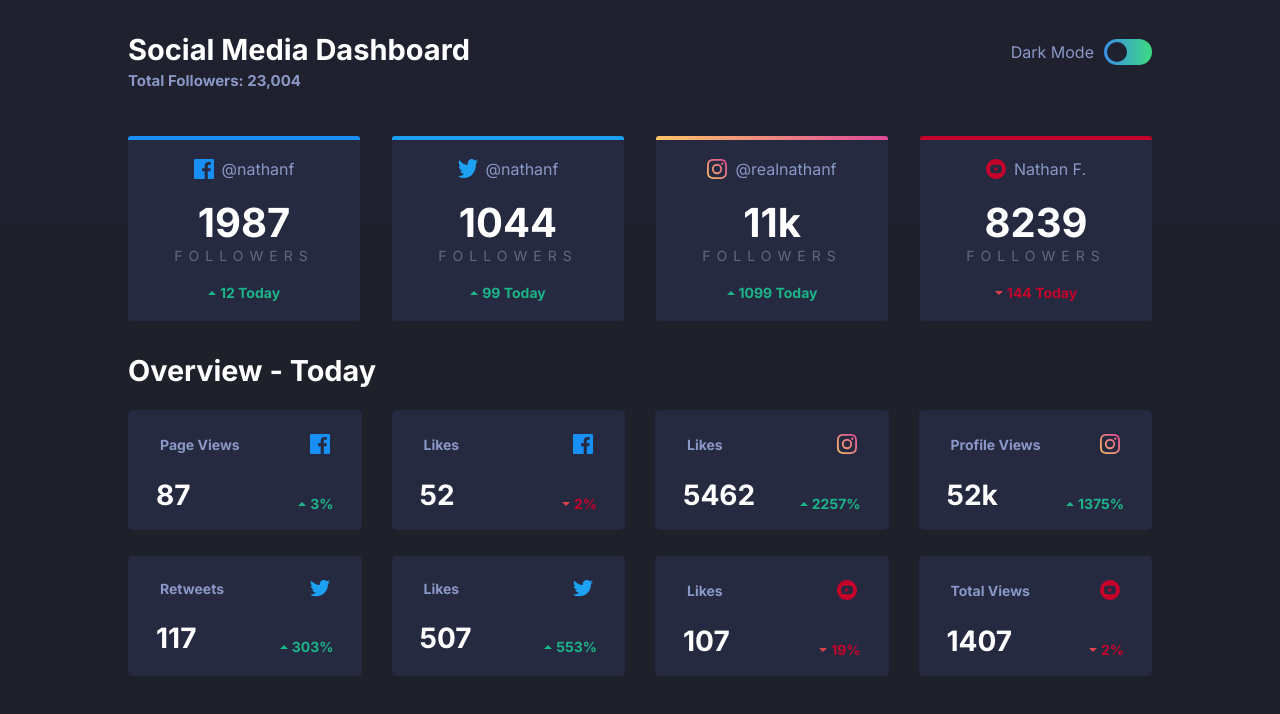
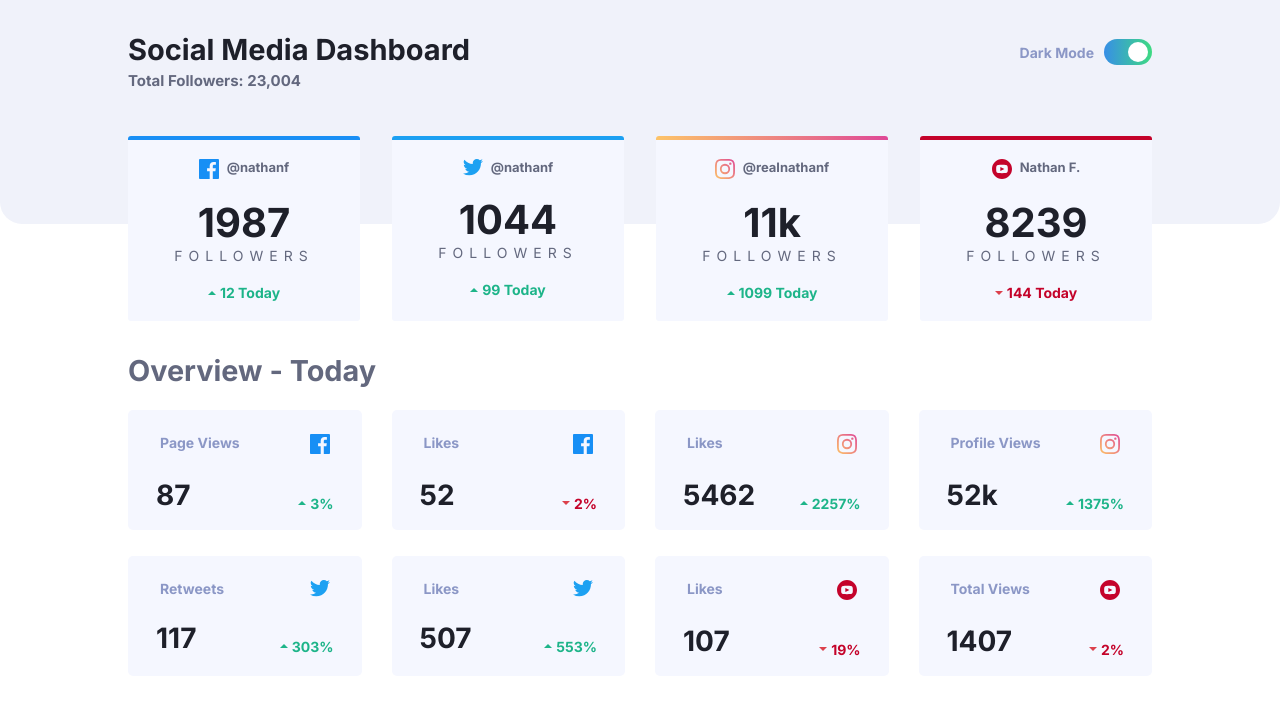
Before and after one commit to Harshil-0707/social-media-dashboard-with-theme-switcher-master, a plain HTML site: page index.html in a window 1280 px wide. Both pictures are taken after a click on the button 1128 px from the left and 52 px from the top of the page. Drawn offline with Linux system fonts and the light colour scheme.

Commit message:
initial commit

```diff
--- a/index.html
+++ b/index.html
@@ -12,25 +12,25 @@
     <link rel="stylesheet" href="style.css" />
     <title>social-media-dashboard-with-theme-switcher-master</title>
   </head>
-  <body>
+  <body class="darkTheme">
     <div id="container">
-      <header>
+      <header class="darkHeader">
         <div id="header">
           <div id="heading">
             <h1>Social Media Dashboard</h1>
-            <div id="followers">Total Followers: 23,004</div>
+            <div class="follower greytxt">Total Followers: 23,004</div>
           </div>
           <hr />
           <div id="theme">
             <div id="themeMode">Dark Mode</div>
             <button id="btn">
-              <div id="innerBtn"></div>
+              <div id="innerBtn" class="dark"></div>
             </button>
           </div>
         </div>
       </header>
       <div id="socialMediaInfo">
-        <div class="socialMedia" id="facebook">
+        <div class="socialMediaDark" id="facebook">
           <div class="top"></div>
           <div class="appIcon">
             <img src="./images/icon-facebook.svg" />
@@ -43,7 +43,7 @@
             <div class="followerCntToday">12 Today</div>
           </div>
         </div>
-        <div class="socialMedia" id="twitter">
+        <div class="socialMediaDark" id="twitter">
           <div class="top"></div>
           <div class="appIcon">
             <img src="./images/icon-twitter.svg" />
@@ -56,7 +56,7 @@
             <div class="followerCntToday">99 Today</div>
           </div>
         </div>
-        <div class="socialMedia" id="instagram">
+        <div class="socialMediaDark" id="instagram">
           <div class="top"></div>
           <div class="appIcon">
             <img src="./images/icon-instagram.svg" />
@@ -69,7 +69,7 @@
             <div class="followerCntToday">1099 Today</div>
           </div>
         </div>
-        <div class="socialMedia" id="YouTube">
+        <div class="socialMediaDark" id="YouTube">
           <div class="top"></div>
           <div class="appIcon">
             <img src="./images/icon-youtube.svg" />
@@ -84,9 +84,9 @@
         </div>
       </div>
       <main>
-        <h2>Overview - Today</h2>
+        <h2 class="greytxt">Overview - Today</h2>
         <div class="socialOverview">
-          <div class="socialApp">
+          <div class="socialAppDark">
             <div class="views-app">
               <div class="type">Page Views</div>
               <img src="./images/icon-facebook.svg" />
@@ -99,7 +99,7 @@
               </div>
             </div>
           </div>
-          <div class="socialApp">
+          <div class="socialAppDark">
             <div class="views-app">
               <div class="type">Likes</div>
               <img src="./images/icon-facebook.svg" />
@@ -112,7 +112,7 @@
               </div>
             </div>
           </div>
-          <div class="socialApp">
+          <div class="socialAppDark">
             <div class="views-app">
               <div class="type">Likes</div>
               <img src="./images/icon-instagram.svg" />
@@ -125,7 +125,7 @@
               </div>
             </div>
           </div>
-          <div class="socialApp">
+          <div class="socialAppDark">
             <div class="views-app">
               <div class="type">Profile Views</div>
               <img src="./images/icon-instagram.svg" />
@@ -138,7 +138,7 @@
               </div>
             </div>
           </div>
-          <div class="socialApp">
+          <div class="socialAppDark">
             <div class="views-app">
               <div class="type">Retweets</div>
               <img src="./images/icon-twitter.svg" />
@@ -151,7 +151,7 @@
               </div>
             </div>
           </div>
-          <div class="socialApp">
+          <div class="socialAppDark">
             <div class="views-app">
               <div class="type">Likes</div>
               <img src="./images/icon-twitter.svg" />
@@ -164,7 +164,7 @@
               </div>
             </div>
           </div>
-          <div class="socialApp">
+          <div class="socialAppDark">
             <div class="views-app">
               <div class="type">Likes</div>
               <img src="./images/icon-youtube.svg" />
@@ -177,7 +177,7 @@
               </div>
             </div>
           </div>
-          <div class="socialApp">
+          <div class="socialAppDark">
             <div class="views-app">
               <div class="type">Total Views</div>
               <img src="./images/icon-youtube.svg" />
--- a/main.js
+++ b/main.js
@@ -0,0 +1,13 @@
+const btn = document.getElementById("btn");
+const darkTheme = document.querySelectorAll("body");
+const header = document.querySelector(".darkHeader");
+const greytxt = document.querySelectorAll(".greytxt");
+const box = document.querySelectorAll("main .socialAppDark , .socialMediaDark");
+
+btn.onclick = () => {
+  header.classList.toggle("whiteHeader");
+  btn.firstElementChild.classList.toggle("active");
+  box.forEach((boxs) => boxs.classList.toggle("socialLight"));
+  greytxt.forEach((txt) => txt.classList.toggle("Grayish-Blue"));
+  darkTheme.forEach((theme) => theme.classList.toggle("darkTheme"));
+};
--- a/style.css
+++ b/style.css
@@ -37,15 +37,22 @@
   box-sizing: border-box;
 }
 
-body {
+/* Dark theme */
+
+.darkTheme {
   background-color: var(--Very-Dark-Blue-BG);
 }
 
 /* Header */
 
 header {
-  height: 35vh;
+  border-radius: 0 0 22px 22px;
+}
+
+.darkHeader {
+  height: 30vh;
   padding: 4vh 10vw 0 10vw;
+  transition: background-color 0.2s ease-in-out;
   background-color: var(--Very-Dark-Blue-TBG);
   @media (max-width: 1440px) {
     height: 28vh;
@@ -62,16 +69,24 @@ header {
   }
 }
 
+.darkTheme h1 {
+  color: var(--White);
+}
+
 h1 {
   font-size: 29px;
   margin-bottom: 4px;
-  color: var(--White);
+  color: var(--Very-Dark-Blue);
 }
 
-#followers {
+.follower {
   font-size: 15px;
   font-weight: 700;
   color: var(--Desaturated-Blue-text);
+}
+
+.Grayish-Blue {
+  color: var(--Dark-Grayish-Blue);
 }
 
 hr {
@@ -81,6 +96,8 @@ hr {
 #theme {
   display: flex;
   height: 2.5rem;
+  font-size: 14px;
+  font-weight: 700;
   align-items: center;
   justify-content: space-between;
 }
@@ -101,19 +118,19 @@ hr {
 
 #btn:hover {
   cursor: pointer;
-  filter: brightness(110%);
+  background: linear-gradient(to right, hsl(210, 87%, 64%), hsl(146, 90%, 66%));
 }
 
-#btn:hover #innerBtn {
-  cursor: pointer;
-  filter: brightness(120%);
-}
-
-#innerBtn {
+.dark {
   width: 48%;
   height: 100%;
   border-radius: 100%;
+  transition: all 0.4s ease-in-out;
   background-color: var(--Very-Dark-Blue-TBG);
+}
+
+#btn:hover .dark {
+  filter: brightness(2);
 }
 
 /* Social Media containers */
@@ -127,18 +144,24 @@ hr {
   grid-template-columns: repeat(4, 1fr);
 }
 
-.socialMedia {
+.socialMediaDark {
   display: flex;
   border-radius: 3px;
   align-items: center;
+  color: var(--White);
   flex-direction: column;
   background-color: var(--Dark-Desaturated-Blue-Card-BG);
 }
 
-.socialMedia:hover,
-.socialApp:hover {
+.socialAppDark,
+.socialMediaDark {
+  transition: all 0.2s ease-in-out;
+}
+
+.socialAppDark:hover,
+.socialMediaDark:hover {
   cursor: pointer;
-  filter: brightness(130%);
+  background-color: hsl(228, 25%, 25%);
 }
 
 .top {
@@ -163,18 +186,20 @@ hr {
 }
 
 .mentions {
+  font-size: 13px;
+  font-weight: 700;
   margin-left: 8px;
-  color: var(--Desaturated-Blue-text);
+  color: var(--Dark-Grayish-Blue);
 }
 
 h2 {
-  color: var(--White);
   font-size: max(3vw, 40px);
 }
 
 .followers {
   font-size: 14px;
   letter-spacing: 6px;
+  font-weight: 400;
   text-transform: uppercase;
   color: var(--Dark-Grayish-Blue);
 }
@@ -200,12 +225,16 @@ h2 {
 
 main {
   padding-inline: 10vw;
-  background-color: var(--Very-Dark-Blue-BG);
+}
+
+main {
+  @media (max-width: 1500px) {
+    margin-bottom: 6vh;
+  }
 }
 
 main h2 {
   font-size: 1.8rem;
-  width: fit-content;
   color: var(--White);
   margin-block: 2rem 22px;
 }
@@ -217,7 +246,8 @@ main .socialOverview {
   grid-template-columns: repeat(4, 1fr);
 }
 
-.socialOverview .socialApp {
+.socialAppDark {
+  color: var(--White);
   height: 7.5rem;
   border-radius: 5px;
   background-color: var(--Dark-Desaturated-Blue-Card-BG);
@@ -235,17 +265,15 @@ main .socialOverview {
   color: var(--Desaturated-Blue-text);
 }
 
-.views-app,
 .count-per {
   display: flex;
   align-items: center;
-  justify-content: space-between;
 }
 
 .count {
   display: flex;
   margin: 0 1.75rem;
-  align-items: flex-end;
+  align-items: baseline;
   justify-content: space-between;
 }
 
@@ -263,7 +291,6 @@ main .socialOverview {
 
 .count-num {
   font-weight: 700;
-  color: var(--White);
   font-size: max(1.7vw, 28px);
 }
 
@@ -273,9 +300,6 @@ main .socialOverview {
     grid-template-rows: 1fr 1fr;
     grid-template-columns: 1fr 1fr;
   }
-  main {
-    margin-bottom: 6vh;
-  }
   main .socialOverview {
     grid-template-columns: 1fr 1fr;
   }
@@ -284,7 +308,6 @@ main .socialOverview {
 @media (max-width: 510px) {
   header {
     height: 32vh;
-    border-radius: 0 0 22px 22px;
   }
   h1 {
     font-size: 22px;
@@ -302,10 +325,32 @@ main .socialOverview {
     font-weight: 700;
   }
   #btn {
-    width: 44px;
+    width: 45px;
     height: 24px;
   }
   main .socialOverview {
     grid-template-columns: 1fr;
   }
 }
+
+/* Light theme */
+
+.whiteHeader {
+  background-color: var(--Light-Grayish-Blue);
+}
+
+.socialLight {
+  color: var(--Very-Dark-Blue);
+  background-color: var(--Very-Pale-Blue);
+}
+
+.socialAppLight:hover,
+.socialLight:hover {
+  filter: none;
+  background-color: hsl(227, 47%, 91%);
+}
+
+.active {
+  transform: translateX(21px);
+  background-color: var(--White);
+}
```
